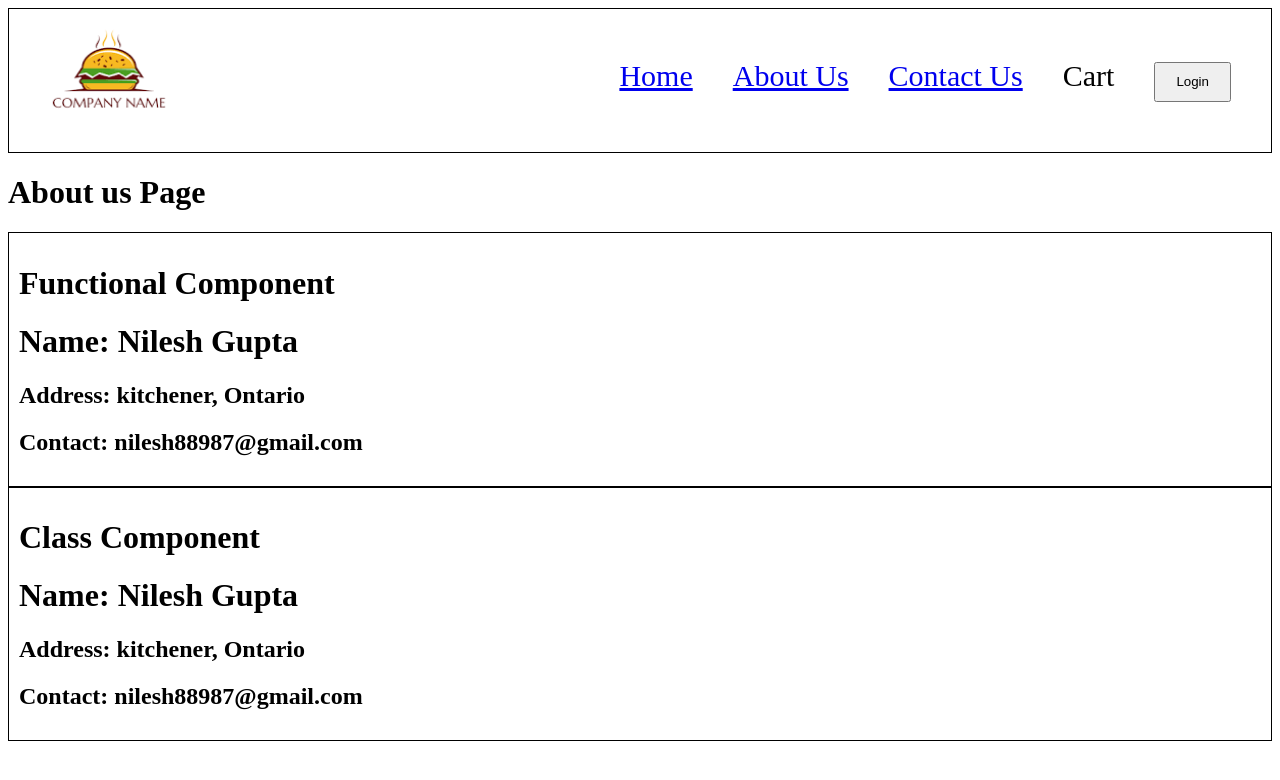
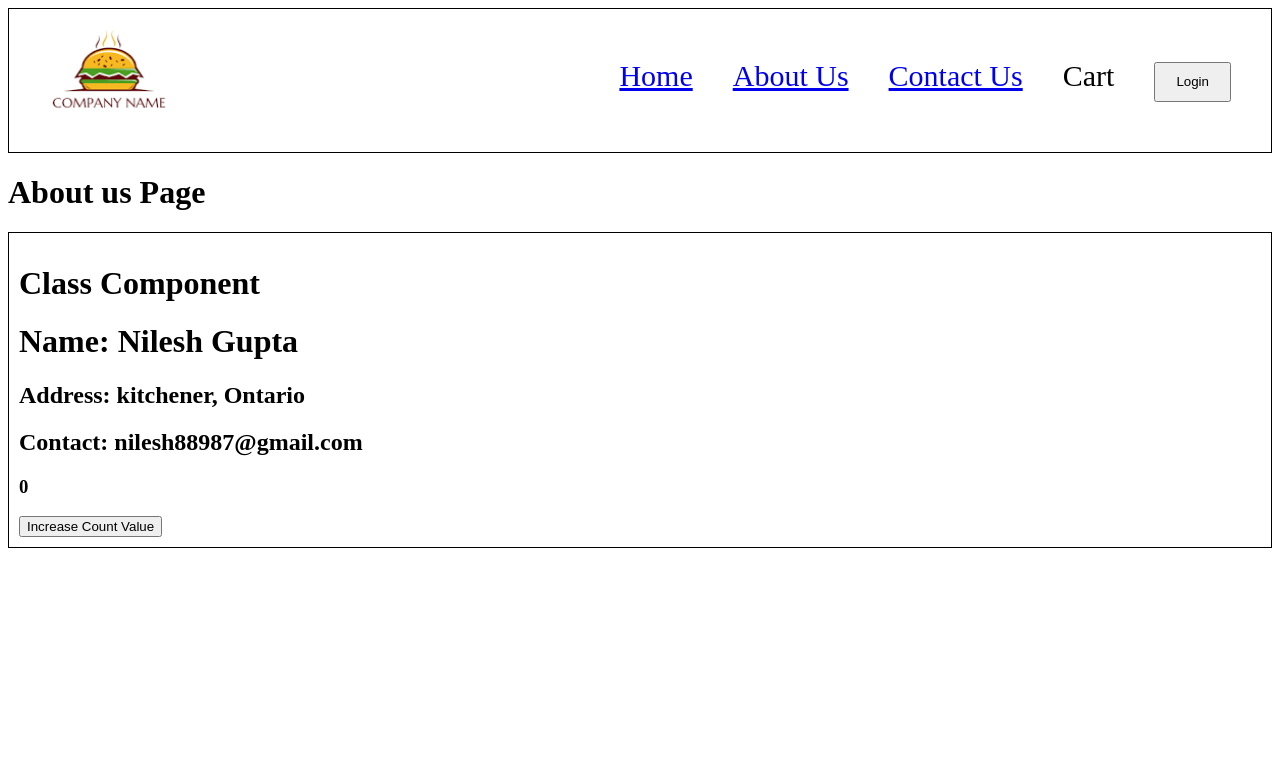
Before and after one commit to nilgupta09/NamasteReact, a React (Vite) app: page /about in a window 1280 px wide. Shown: the top 780 px of the page. Built offline with nearby package versions, Linux system fonts and the light colour scheme.

Commit message:
Class Component along with lifecycle

```diff
--- a/src/components/About.js
+++ b/src/components/About.js
@@ -1,12 +1,15 @@
 import Users from "./Users";
 import UsersClass from "./UsersClass";
 
-const About = () => {
-    return <div>
-        <h1>About us Page</h1>
-        <Users component={"Functional Component"} name={"Nilesh Gupta"} location={"kitchener, Ontario"} contact={"nilesh88987@gmail.com"}/>
-        <UsersClass component={"Class Component"} name={"Nilesh Gupta"} location={"kitchener, Ontario"} contact={"nilesh88987@gmail.com"}/>
-    </div>
-};
+import { Component } from "react";
+
+class About extends Component{
+    render(){
+        return <div>
+            <h1>About us Page</h1>
+            <UsersClass component={"Class Component"} name={"Nilesh Gupta"} location={"kitchener, Ontario"} contact={"nilesh88987@gmail.com"}/>
+        </div>
+    }
+}
 
 export default About;
--- a/src/components/Users.js
+++ b/src/components/Users.js
@@ -1,4 +1,18 @@
+import { useEffect } from "react";
+
 const Users = (params) =>{
+
+
+    useEffect(()=>{
+
+        const timer = setInterval(()=>{
+            console.log("Set Interval");
+        }, 1000);
+
+        return(()=>{
+            clearInterval(timer);
+        });
+    }, []);
 
     const {component, name, location, contact} = params;
     return(
--- a/src/components/UsersClass.js
+++ b/src/components/UsersClass.js
@@ -5,10 +5,20 @@ class UsersClass extends React.Component {
     constructor(props)
     {
         super(props);
+        this.state = {
+            count: 0,
+        };
     }
 
+    componentDidMount(){
+    }
+
+    componentDidUpdate(){
+    }
+
+    componentWillUnmount(){
+    }
     render(){
-
         const {component, name, location, contact} = this.props;
 
         return(
@@ -17,6 +27,10 @@ class UsersClass extends React.Component {
                 <h1>Name: {name}</h1>
                 <h2>Address: {location}</h2>
                 <h2>Contact: {contact}</h2>
+                <h3>{this.state.count}</h3>
+                <button onClick={() => this.setState({
+                    count: this.state.count + 1
+                })}>Increase Count Value</button>
             </div>
         )
     }
```
